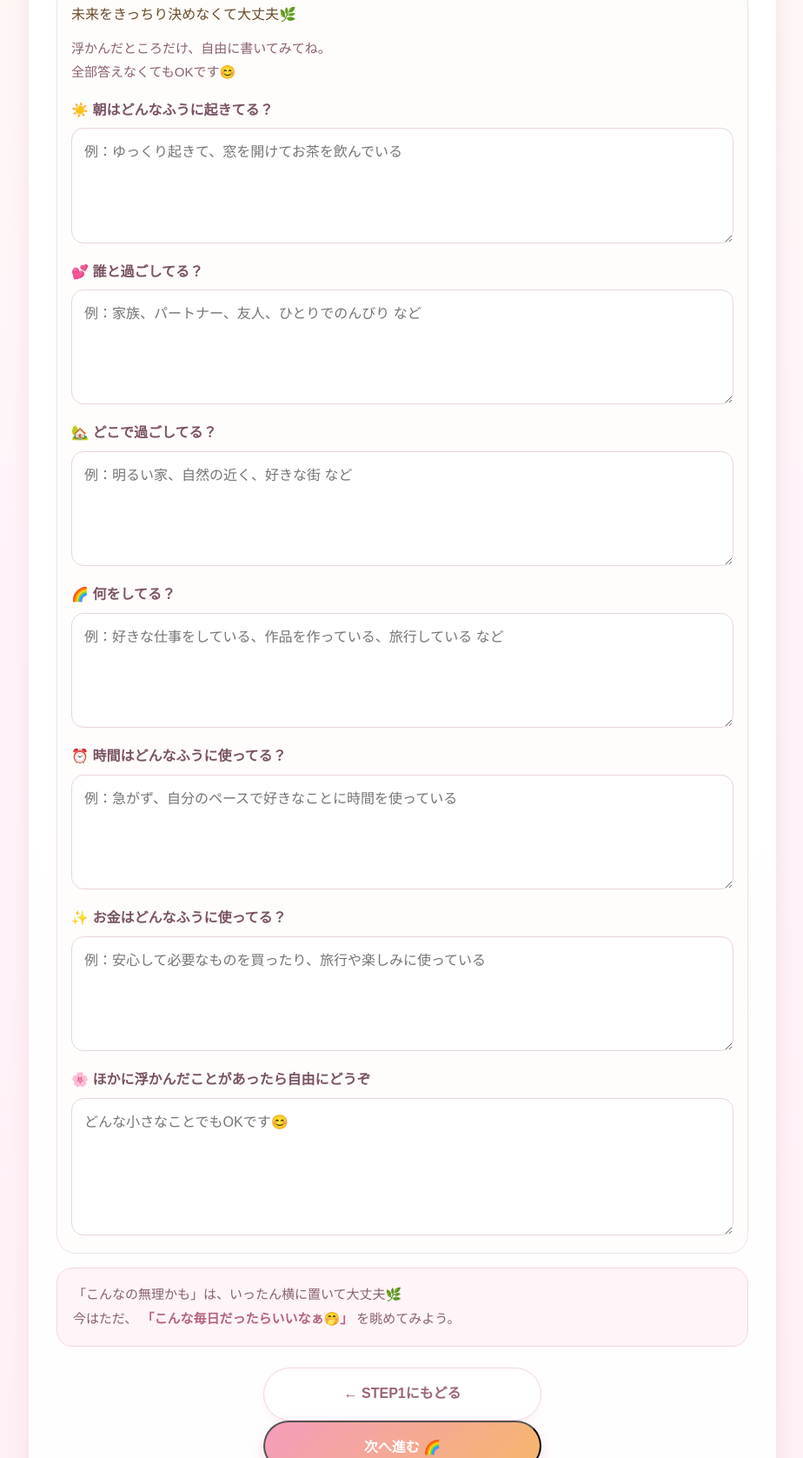
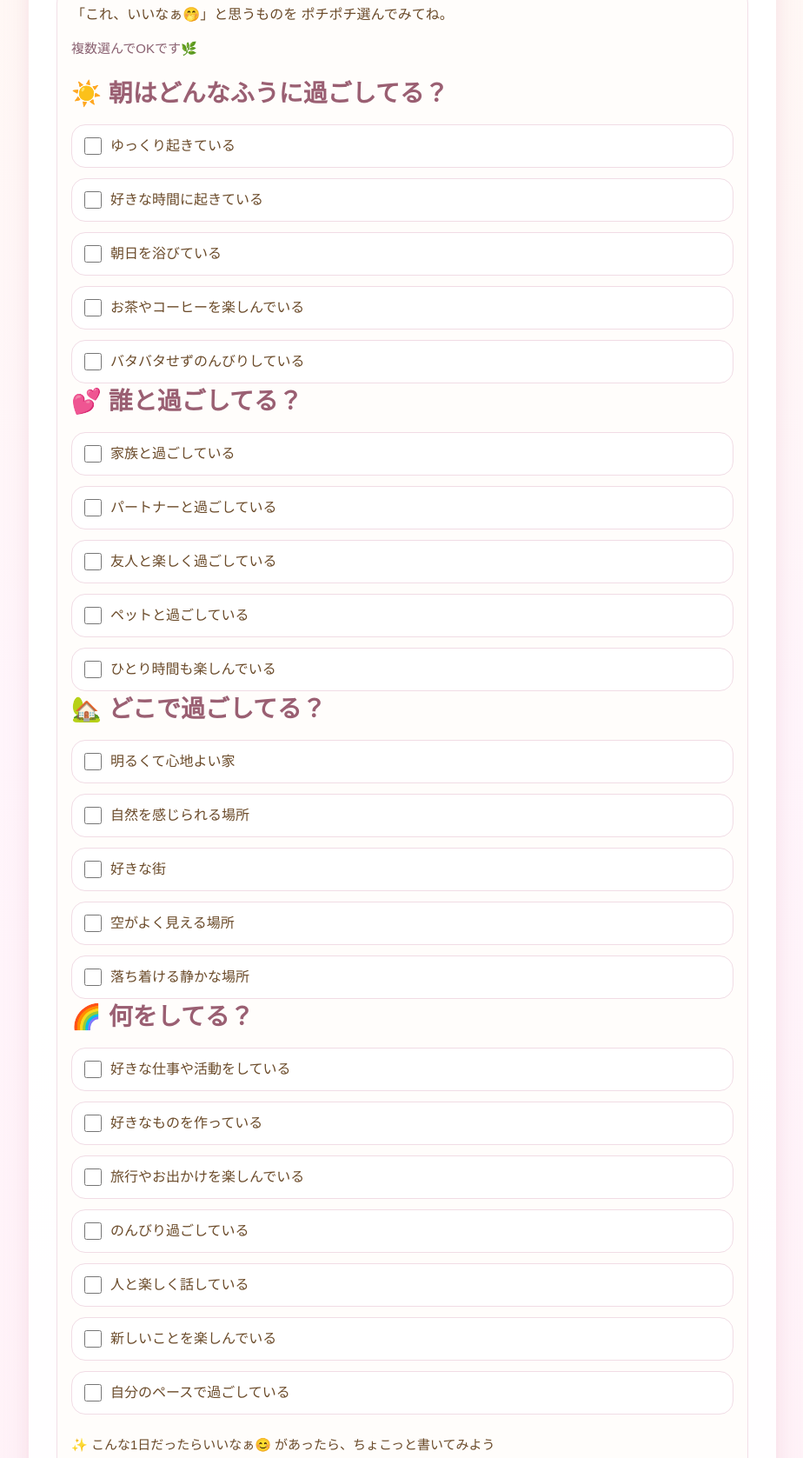
Before and after one commit to Chappy-Sally/chappy-sally-mirai, a plain HTML site: page step2.html in a window 1280 px wide. Shown: the part 341-2018 px from the top of the page at 87% size, without its empty margins (177-1101 px from the left). Drawn offline with Linux system fonts and the light colour scheme.

Commit message:
Update step2.html

```diff
--- a/step2.html
+++ b/step2.html
@@ -14,7 +14,7 @@
 
   <meta
     name="description"
-    content="こんな毎日になったら何をしているか、未来の暮らしをやさしく思い浮かべるページです。"
+    content="未来の毎日を、ポチポチ選びながらやさしく思い浮かべるページです。"
   >
 
   <link rel="stylesheet" href="style.css">
@@ -35,7 +35,7 @@
 
         <h1>
           そんな毎日になったら、<br>
-          何してる？
+          どんなふうに過ごしてる？
         </h1>
 
         <p class="hero-message">
@@ -52,122 +52,281 @@
         <div class="question-box">
 
           <p class="question-lead">
-            未来をきっちり決めなくて大丈夫🌿
+            「これ、いいなぁ🤭」と思うものを
+            ポチポチ選んでみてね。
           </p>
 
           <p class="question-note">
-            浮かんだところだけ、自由に書いてみてね。<br>
-            全部答えなくてもOKです😊
+            複数選んでOKです🌿
           </p>
 
 
           <!-- 朝 -->
-          <div class="future-input-box">
+          <div class="choice-group">
 
-            <label for="morning">
-              ☀️ 朝はどんなふうに起きてる？
-            </label>
+            <h2 class="choice-group-title">
+              ☀️ 朝はどんなふうに過ごしてる？
+            </h2>
 
-            <textarea
-              id="morning"
-              rows="4"
-              placeholder="例：ゆっくり起きて、窓を開けてお茶を飲んでいる"
-            ></textarea>
+            <div class="choice-list">
+
+              <label class="choice-item">
+                <input
+                  type="checkbox"
+                  name="morning"
+                  value="ゆっくり起きている"
+                >
+                <span>ゆっくり起きている</span>
+              </label>
+
+              <label class="choice-item">
+                <input
+                  type="checkbox"
+                  name="morning"
+                  value="好きな時間に起きている"
+                >
+                <span>好きな時間に起きている</span>
+              </label>
+
+              <label class="choice-item">
+                <input
+                  type="checkbox"
+                  name="morning"
+                  value="朝日を浴びている"
+                >
+                <span>朝日を浴びている</span>
+              </label>
+
+              <label class="choice-item">
+                <input
+                  type="checkbox"
+                  name="morning"
+                  value="お茶やコーヒーを楽しんでいる"
+                >
+                <span>お茶やコーヒーを楽しんでいる</span>
+              </label>
+
+              <label class="choice-item">
+                <input
+                  type="checkbox"
+                  name="morning"
+                  value="バタバタせずのんびりしている"
+                >
+                <span>バタバタせずのんびりしている</span>
+              </label>
+
+            </div>
 
           </div>
 
 
           <!-- 誰と -->
-          <div class="future-input-box">
+          <div class="choice-group">
 
-            <label for="withWho">
+            <h2 class="choice-group-title">
               💕 誰と過ごしてる？
-            </label>
+            </h2>
 
-            <textarea
-              id="withWho"
-              rows="4"
-              placeholder="例：家族、パートナー、友人、ひとりでのんびり など"
-            ></textarea>
+            <div class="choice-list">
+
+              <label class="choice-item">
+                <input
+                  type="checkbox"
+                  name="withWho"
+                  value="家族と過ごしている"
+                >
+                <span>家族と過ごしている</span>
+              </label>
+
+              <label class="choice-item">
+                <input
+                  type="checkbox"
+                  name="withWho"
+                  value="パートナーと過ごしている"
+                >
+                <span>パートナーと過ごしている</span>
+              </label>
+
+              <label class="choice-item">
+                <input
+                  type="checkbox"
+                  name="withWho"
+                  value="友人と楽しく過ごしている"
+                >
+                <span>友人と楽しく過ごしている</span>
+              </label>
+
+              <label class="choice-item">
+                <input
+                  type="checkbox"
+                  name="withWho"
+                  value="ペットと過ごしている"
+                >
+                <span>ペットと過ごしている</span>
+              </label>
+
+              <label class="choice-item">
+                <input
+                  type="checkbox"
+                  name="withWho"
+                  value="ひとり時間も楽しんでいる"
+                >
+                <span>ひとり時間も楽しんでいる</span>
+              </label>
+
+            </div>
 
           </div>
 
 
           <!-- どこ -->
-          <div class="future-input-box">
+          <div class="choice-group">
 
-            <label for="place">
+            <h2 class="choice-group-title">
               🏡 どこで過ごしてる？
-            </label>
+            </h2>
 
-            <textarea
-              id="place"
-              rows="4"
-              placeholder="例：明るい家、自然の近く、好きな街 など"
-            ></textarea>
+            <div class="choice-list">
+
+              <label class="choice-item">
+                <input
+                  type="checkbox"
+                  name="place"
+                  value="明るくて心地よい家"
+                >
+                <span>明るくて心地よい家</span>
+              </label>
+
+              <label class="choice-item">
+                <input
+                  type="checkbox"
+                  name="place"
+                  value="自然を感じられる場所"
+                >
+                <span>自然を感じられる場所</span>
+              </label>
+
+              <label class="choice-item">
+                <input
+                  type="checkbox"
+                  name="place"
+                  value="好きな街"
+                >
+                <span>好きな街</span>
+              </label>
+
+              <label class="choice-item">
+                <input
+                  type="checkbox"
+                  name="place"
+                  value="空がよく見える場所"
+                >
+                <span>空がよく見える場所</span>
+              </label>
+
+              <label class="choice-item">
+                <input
+                  type="checkbox"
+                  name="place"
+                  value="落ち着ける静かな場所"
+                >
+                <span>落ち着ける静かな場所</span>
+              </label>
+
+            </div>
 
           </div>
 
 
           <!-- 何をしている -->
-          <div class="future-input-box">
+          <div class="choice-group">
 
-            <label for="doing">
+            <h2 class="choice-group-title">
               🌈 何をしてる？
-            </label>
+            </h2>
 
-            <textarea
-              id="doing"
-              rows="4"
-              placeholder="例：好きな仕事をしている、作品を作っている、旅行している など"
-            ></textarea>
+            <div class="choice-list">
 
-          </div>
+              <label class="choice-item">
+                <input
+                  type="checkbox"
+                  name="doing"
+                  value="好きな仕事や活動をしている"
+                >
+                <span>好きな仕事や活動をしている</span>
+              </label>
 
+              <label class="choice-item">
+                <input
+                  type="checkbox"
+                  name="doing"
+                  value="好きなものを作っている"
+                >
+                <span>好きなものを作っている</span>
+              </label>
 
-          <!-- 時間 -->
-          <div class="future-input-box">
+              <label class="choice-item">
+                <input
+                  type="checkbox"
+                  name="doing"
+                  value="旅行やお出かけを楽しんでいる"
+                >
+                <span>旅行やお出かけを楽しんでいる</span>
+              </label>
 
-            <label for="timeUse">
-              ⏰ 時間はどんなふうに使ってる？
-            </label>
+              <label class="choice-item">
+                <input
+                  type="checkbox"
+                  name="doing"
+                  value="のんびり過ごしている"
+                >
+                <span>のんびり過ごしている</span>
+              </label>
 
-            <textarea
-              id="timeUse"
-              rows="4"
-              placeholder="例：急がず、自分のペースで好きなことに時間を使っている"
-            ></textarea>
+              <label class="choice-item">
+                <input
+                  type="checkbox"
+                  name="doing"
+                  value="人と楽しく話している"
+                >
+                <span>人と楽しく話している</span>
+              </label>
 
-          </div>
+              <label class="choice-item">
+                <input
+                  type="checkbox"
+                  name="doing"
+                  value="新しいことを楽しんでいる"
+                >
+                <span>新しいことを楽しんでいる</span>
+              </label>
 
+              <label class="choice-item">
+                <input
+                  type="checkbox"
+                  name="doing"
+                  value="自分のペースで過ごしている"
+                >
+                <span>自分のペースで過ごしている</span>
+              </label>
 
-          <!-- お金 -->
-          <div class="future-input-box">
-
-            <label for="moneyUse">
-              ✨ お金はどんなふうに使ってる？
-            </label>
-
-            <textarea
-              id="moneyUse"
-              rows="4"
-              placeholder="例：安心して必要なものを買ったり、旅行や楽しみに使っている"
-            ></textarea>
+            </div>
 
           </div>
 
 
           <!-- 自由入力 -->
-          <div class="future-input-box">
+          <div class="other-box">
 
-            <label for="otherFuture">
-              🌸 ほかに浮かんだことがあったら自由にどうぞ
+            <label for="futureDay">
+              ✨ こんな1日だったらいいなぁ😊
+              があったら、ちょこっと書いてみよう
             </label>
 
             <textarea
-              id="otherFuture"
+              id="futureDay"
               rows="5"
-              placeholder="どんな小さなことでもOKです😊"
+              placeholder="例：朝はゆっくりお茶を飲んで、好きなことをしながらのんびり過ごしたい"
             ></textarea>
 
           </div>
@@ -177,21 +336,21 @@
       </section>
 
 
-      <!-- やさしい補足 -->
+      <!-- 補足 -->
       <section class="note-section">
 
         <div class="note-box">
 
           <p>
-            「こんなの無理かも」は、いったん横に置いて大丈夫🌿
+            ぜんぶ決めなくて大丈夫🌿
           </p>
 
           <p>
             今はただ、
             <strong>
-              「こんな毎日だったらいいなぁ🤭」
+              「こんな毎日、いいなぁ🤭」
             </strong>
-            を眺めてみよう。
+            を集めてみよう。
           </p>
 
         </div>
@@ -225,9 +384,8 @@
 
         <div class="ending-box">
           <p>
-            未来は正解を当てるものじゃなくて、<br>
-            今の私が「いいな😊」と思う景色を
-            見つけていくもの。
+            「どうやって叶える？」はまだ考えなくてOK😊<br>
+            まずは、好きな未来を見つけていこう🌈
           </p>
         </div>
 
@@ -240,34 +398,46 @@
 
   <script>
 
+    function getCheckedValues(name) {
+      const checked =
+        document.querySelectorAll(
+          'input[name="' + name + '"]:checked'
+        );
+
+      return Array.from(checked).map(
+        item => item.value
+      );
+    }
+
+
     const nextButton =
       document.getElementById("nextButton");
+
 
     nextButton.addEventListener(
       "click",
       function () {
 
         const step2Data = {
+
           morning:
-            document.getElementById("morning").value.trim(),
+            getCheckedValues("morning"),
 
           withWho:
-            document.getElementById("withWho").value.trim(),
+            getCheckedValues("withWho"),
 
           place:
-            document.getElementById("place").value.trim(),
+            getCheckedValues("place"),
 
           doing:
-            document.getElementById("doing").value.trim(),
+            getCheckedValues("doing"),
 
-          timeUse:
-            document.getElementById("timeUse").value.trim(),
+          futureDay:
+            document
+              .getElementById("futureDay")
+              .value
+              .trim()
 
-          moneyUse:
-            document.getElementById("moneyUse").value.trim(),
-
-          otherFuture:
-            document.getElementById("otherFuture").value.trim()
         };
 
 
@@ -283,12 +453,13 @@
     );
 
 
-    /* 保存済み回答を復元 */
+    /* ===== 保存済み回答を復元 ===== */
 
     const savedData =
       localStorage.getItem(
         "mirai_step2"
       );
+
 
     if (savedData) {
 
@@ -296,26 +467,64 @@
         JSON.parse(savedData);
 
 
-      document.getElementById("morning").value =
-        data.morning || "";
+      function restoreCheckboxes(
+        name,
+        values
+      ) {
 
-      document.getElementById("withWho").value =
-        data.withWho || "";
+        if (!Array.isArray(values)) {
+          return;
+        }
 
-      document.getElementById("place").value =
-        data.place || "";
 
-      document.getElementById("doing").value =
-        data.doing || "";
+        values.forEach(
+          function (value) {
 
-      document.getElementById("timeUse").value =
-        data.timeUse || "";
+            const checkbox =
+              document.querySelector(
+                'input[name="' +
+                name +
+                '"][value="' +
+                value +
+                '"]'
+              );
 
-      document.getElementById("moneyUse").value =
-        data.moneyUse || "";
 
-      document.getElementById("otherFuture").value =
-        data.otherFuture || "";
+            if (checkbox) {
+              checkbox.checked = true;
+            }
+
+          }
+        );
+
+      }
+
+
+      restoreCheckboxes(
+        "morning",
+        data.morning
+      );
+
+      restoreCheckboxes(
+        "withWho",
+        data.withWho
+      );
+
+      restoreCheckboxes(
+        "place",
+        data.place
+      );
+
+      restoreCheckboxes(
+        "doing",
+        data.doing
+      );
+
+
+      document.getElementById(
+        "futureDay"
+      ).value =
+        data.futureDay || "";
 
     }
 
```
